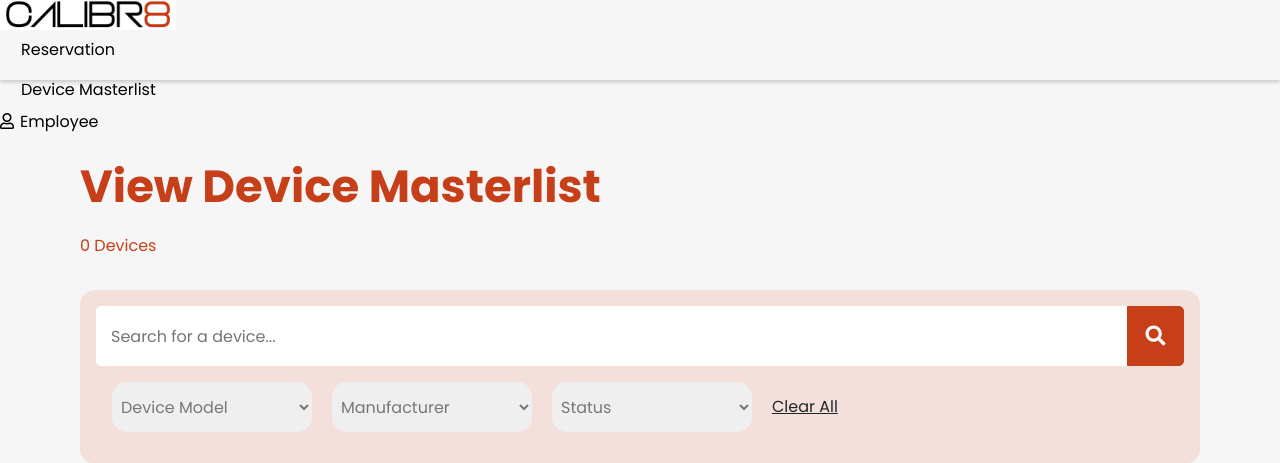
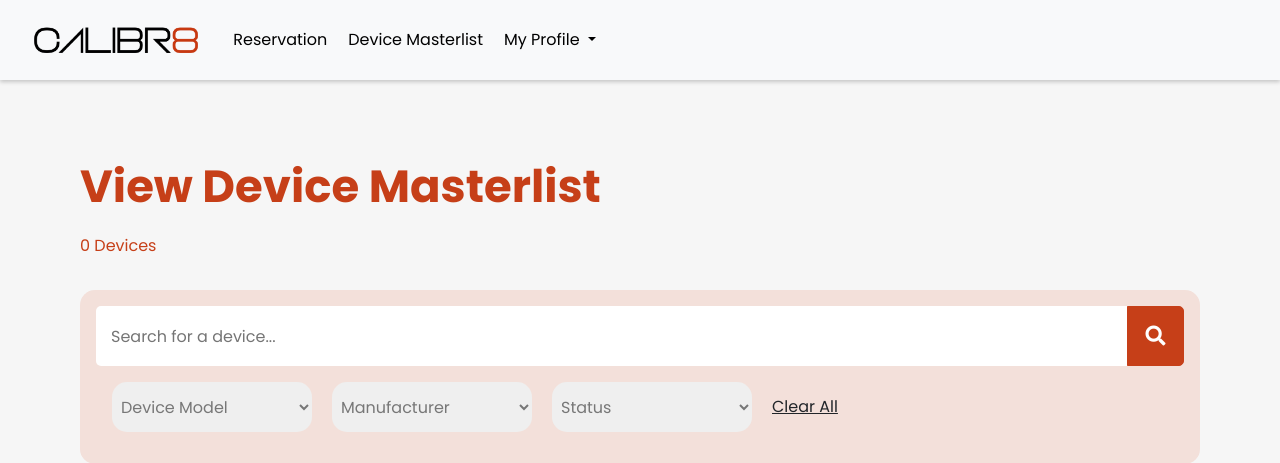
Before and after one commit to rovicgab/zephyr, a CodeIgniter app: page /database/index.php/employee/searchDev in a window 1280 px wide. Shown: the top 463 px of the page. Run offline with CodeIgniter, Linux system fonts and the light colour scheme; data that the repository does not hold is empty.

Commit message:
updated ci-3 files to be uploaded
Please refer to this when uploading files to devin repo

```diff
--- a/application/views/include/admin_header.php
+++ b/application/views/include/admin_header.php
@@ -60,7 +60,7 @@
                 </a>
                 <ul class="dropdown-menu" aria-labelledby="navbarDropdownMenuLink" id="prof-nav">
                     <li><a class="dropdown-item" href="<?= site_url('Admin/profile_view') ?>">View My Profile</a></li>
-                    <li><a class="dropdown-item" href="">Logout</a></li>
+                    <li><a class="dropdown-item" href="<?= site_url('Login/logout') ?>">Logout</a></li>
                 </ul>
             </ul>
             </div>
--- a/application/views/include/employee_header.php
+++ b/application/views/include/employee_header.php
@@ -12,12 +12,32 @@
 </head>
 <body>
 
-<nav>
-    <div class="logo"><img src="<?= base_url('./assets/pictures/calibr8logo.jpg'); ?>" alt="Calibr8 Logo" height="30px"></div>
-    <a class="nav-link" href="<?= site_url('Employee/devList_view') ?>">Reservation</a>
-    <a class="nav-link" href="<?= site_url('Employee/dev_masterlist_view') ?>">Device Masterlist</a>
+<nav class="navbar navbar-expand-lg navbar-light bg-light">
+    <div class="container-fluid">
+        <a class="navbar-brand" href="#"><a class="navbar-brand" href="#"><div class="logo"><img src="<?= base_url('./assets/pictures/calibr8logo.png'); ?>" alt="Calibr8 Logo" height="30px"></div></a></a>
+        <button class="navbar-toggler" type="button" data-bs-toggle="collapse" data-bs-target="#navbarNavDropdown" aria-controls="navbarNavDropdown" aria-expanded="false" aria-label="Toggle navigation">
+        <span class="navbar-toggler-icon"></span>
+        </button>
+        <div class="collapse navbar-collapse" id="navbarNav">
+        <ul class="navbar-nav mr-auto">
+            <li class="nav-item">
+            <a class="nav-link active" aria-current="page" href="<?= site_url('Employee/devList_view') ?>">Reservation</a>
+            </li>
 
-    <a href="<?= site_url('Employee') ?>" class="ts"><i class="far fa-user" id="nav-user-icon"></i>Employee</a>
+            <li class="nav-item">
+            <a class="nav-link" href="<?= site_url('Employee/dev_masterlist_view') ?>">Device Masterlist</a>
+            </li>
 
+            <li class="nav-item dropdown">
+            <a class="nav-link dropdown-toggle" href="#" id="navbarDropdownMenuLink" role="button" data-bs-toggle="dropdown" aria-expanded="false">
+            My Profile
+            </a>
+            <ul class="dropdown-menu" aria-labelledby="navbarDropdownMenuLink" id="prof-nav">
+                <li><a class="dropdown-item" href="<?= site_url('Employee') ?>">View My Profile</a></li>
+                <li><a class="dropdown-item" href="<?= site_url('Login/logout') ?>">Logout</a></li>
+            </ul>
+        </ul>
+        </div>
 
+    </div>
 </nav>
```
Also changed, not shown: application/views/include/executive_header.php (+25 -6 lines).
